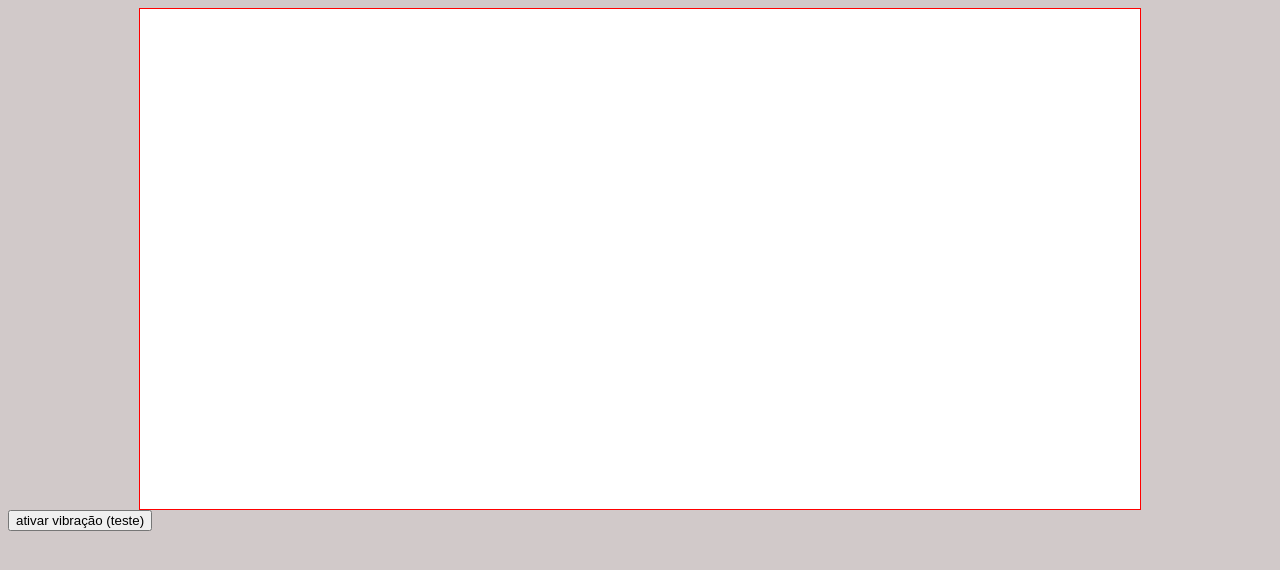
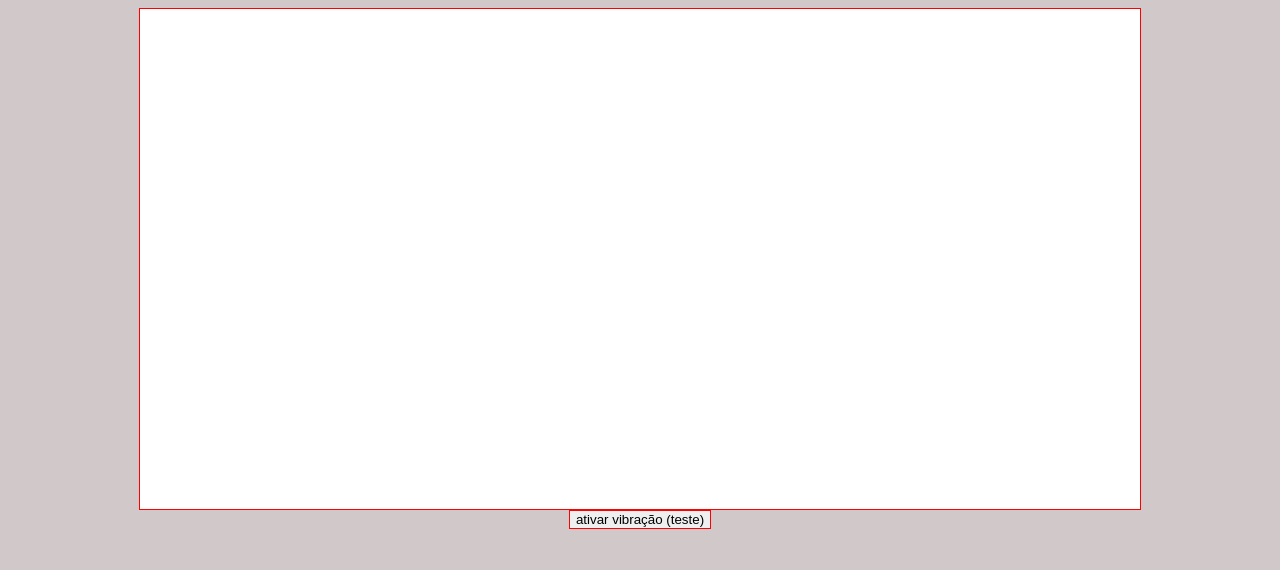
Before and after one commit to diogosflorencio/my-own-paint, a plain HTML site: page index.html in a window 1280 px wide. Drawn offline with Linux system fonts and the light colour scheme.

Commit message:
centralizando botão

```diff
--- a/style.css
+++ b/style.css
@@ -1,7 +1,7 @@
 body {
     background: rgb(209, 201, 201);
 }
-.tela canvas {
+.tela .painel {
     display: block;
     border:  solid 1px rgb(255, 0, 0);
     margin: 0 auto;
```
